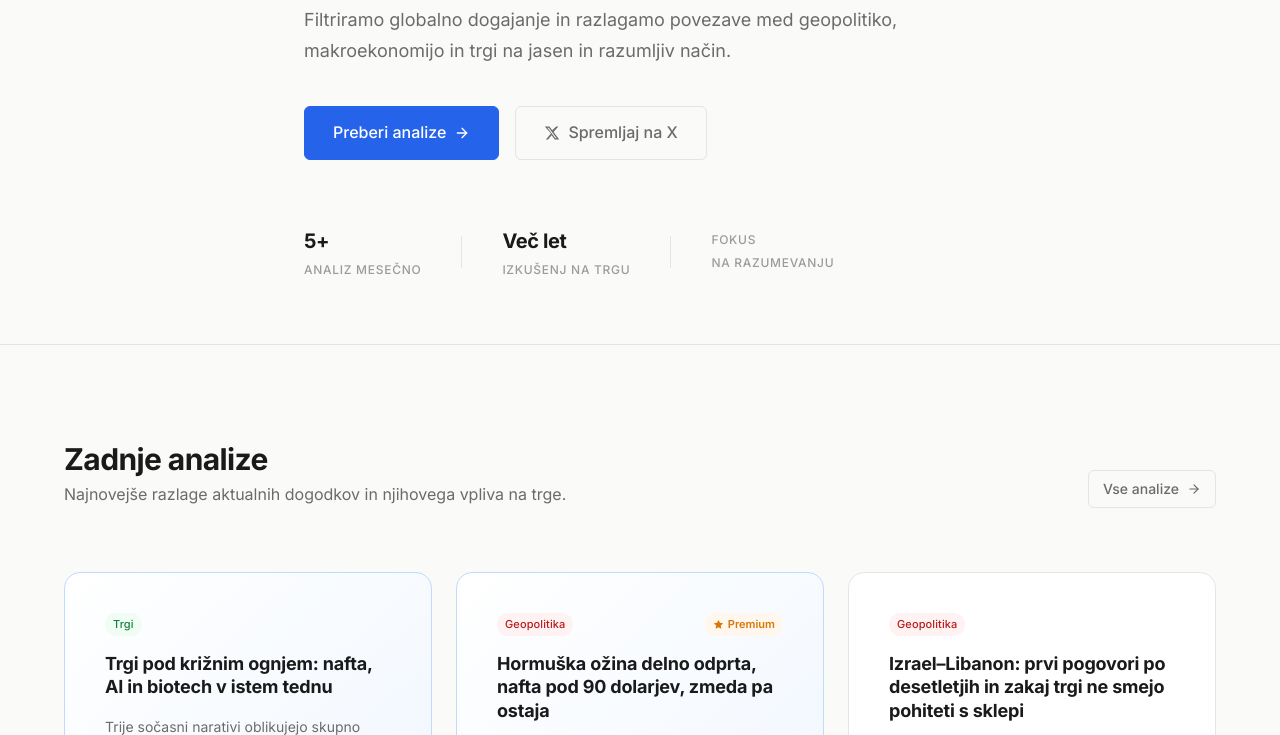
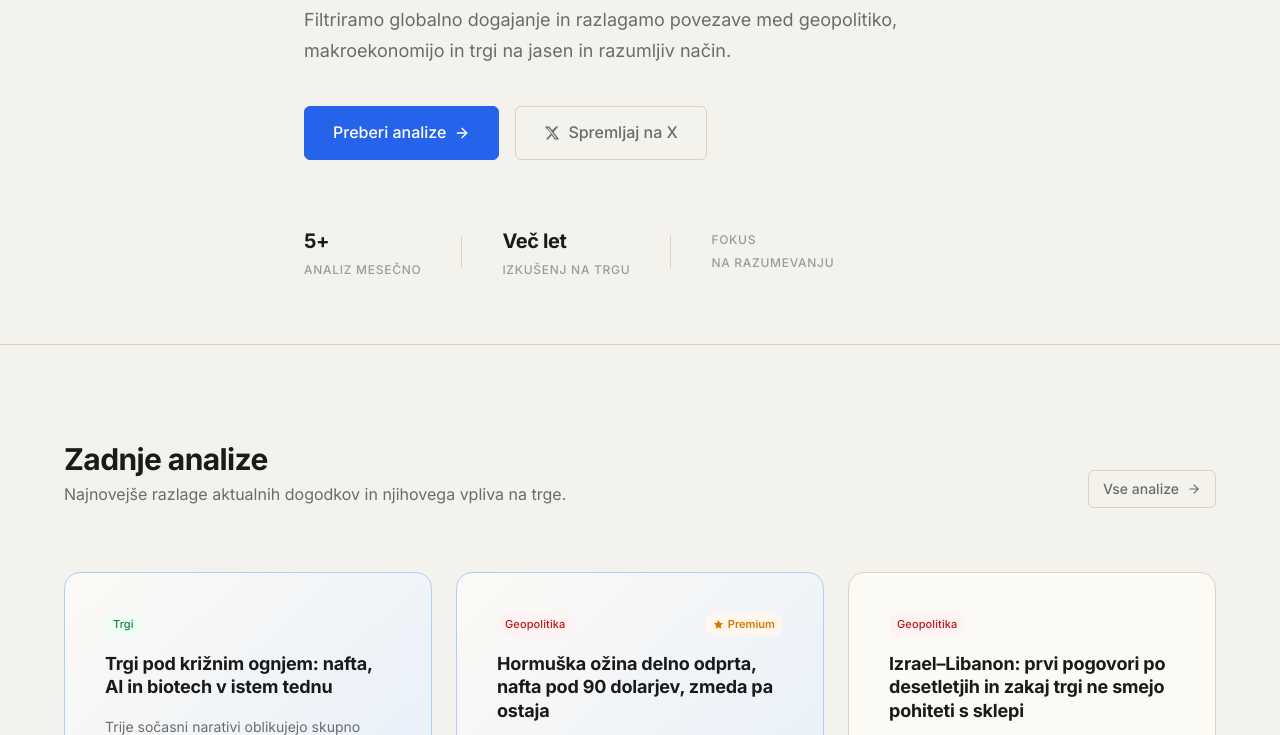
Before and after one commit to invest-eng/engineering-investor, an Astro site: page / in a window 1280 px wide. Shown: the part 302-1037 px from the top of the page. Built offline with nearby package versions, Linux system fonts and the light colour scheme; Astro itself is replaced by a stand-in of ours.

Commit message:
style: warm paper palette for light mode (less harsh white)

```diff
--- a/src/styles/global.css
+++ b/src/styles/global.css
@@ -9,21 +9,21 @@
    CSS CUSTOM PROPERTIES — Light Mode (default)
    ============================================================ */
 :root {
-  /* Colors */
-  --color-bg: #FAFAF9;
-  --color-surface: #FFFFFF;
-  --color-surface-hover: #F5F5F4;
-  --color-border: #E5E5E3;
-  --color-border-strong: #D0D0CE;
+  /* Colors — warm paper palette (light mode) */
+  --color-bg: #F4F2EC;
+  --color-surface: #FCFAF5;
+  --color-surface-hover: #EBE9E1;
+  --color-border: #D8D3C5;
+  --color-border-strong: #BDB7A8;
   --color-text: #1A1A1A;
   --color-text-muted: #6B6B6B;
   --color-text-subtle: #9B9B9B;
   --color-accent: #2563EB;
   --color-accent-hover: #1D4ED8;
-  --color-accent-bg: #EFF6FF;
-  --color-accent-border: #BFDBFE;
-  --color-highlight-bg: #FFFBEB;
-  --color-highlight-border: #FDE68A;
+  --color-accent-bg: #E4EEFC;
+  --color-accent-border: #B0CEF5;
+  --color-highlight-bg: #FAF1D2;
+  --color-highlight-border: #E5CC7A;
   --color-success: #059669;
   --color-warning: #D97706;
 
```
